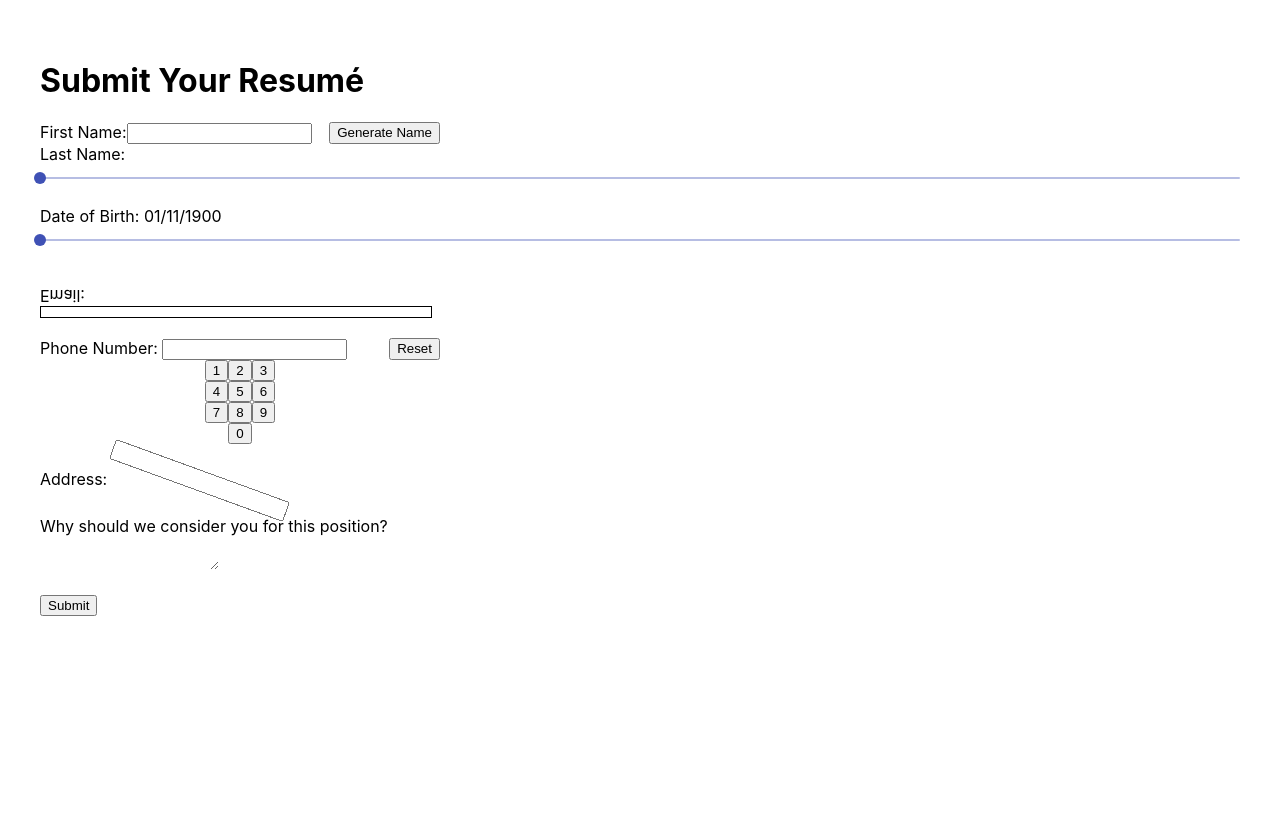
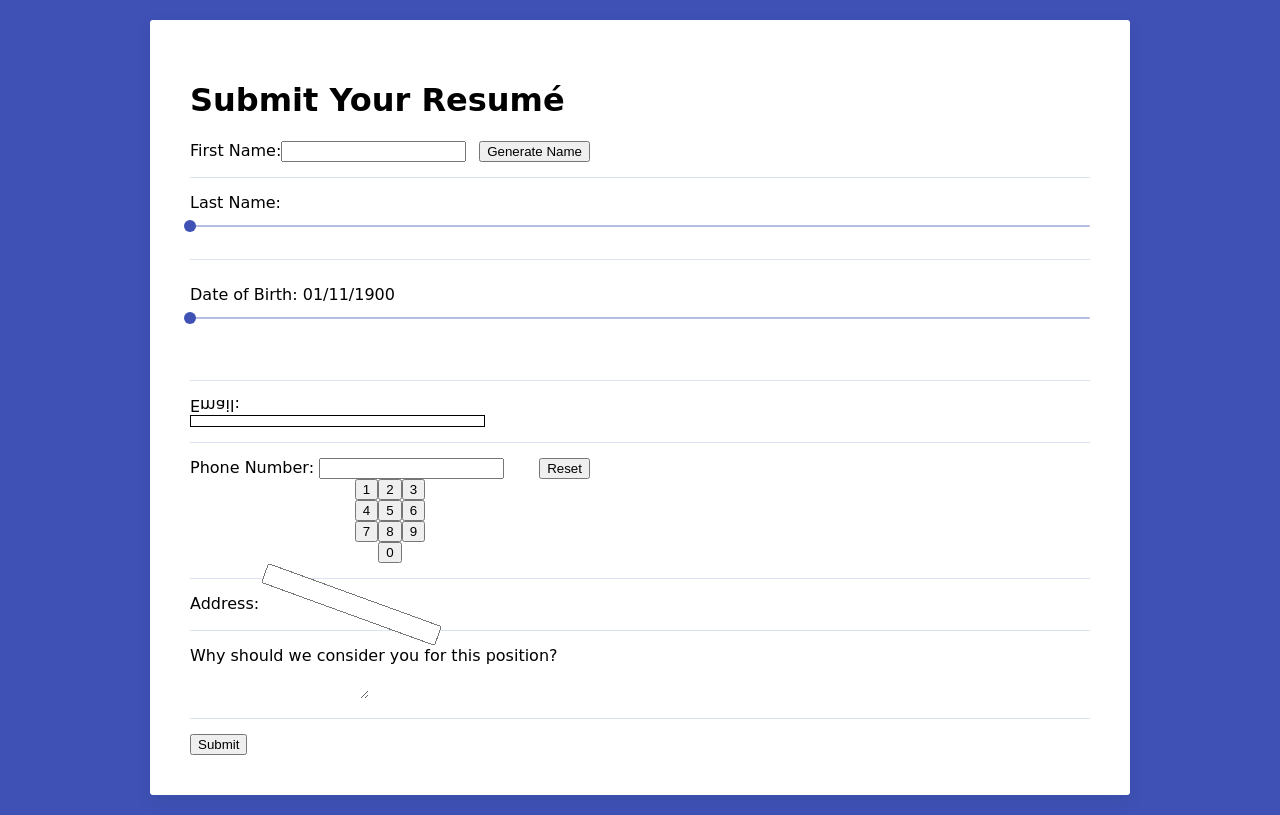
Before and after one commit to agervase/gervase-monica-badui, a React (Create React App) app: page / in a window 1280 px wide. Built offline with nearby package versions, Linux system fonts and the light colour scheme.

Commit message:
make it beautiful

```diff
--- a/src/Components/AddressInput/AddressInput.css.ts
+++ b/src/Components/AddressInput/AddressInput.css.ts
@@ -6,6 +6,4 @@ export const AddressInputBox = styled.input<Props>`
   transform: rotate(${(props) => props.degrees}deg);
 `;
 
-export const Container = styled.div`
-  margin: 25px 0;
-`;
+export const Container = styled.div``;
--- a/src/Components/CommentInput/CommentInput.css.ts
+++ b/src/Components/CommentInput/CommentInput.css.ts
@@ -4,6 +4,4 @@ export const CommentBox = styled.textarea`
   border: none;
 `;
 
-export const Container = styled.div`
-  margin: 20px 0;
-`;
+export const Container = styled.div``;
--- a/src/Components/Form/Form.css.ts
+++ b/src/Components/Form/Form.css.ts
@@ -16,4 +16,17 @@ export const ButtonContainer = styled.div`
 
 export const FormContainer = styled.div`
   padding: 40px;
+  max-width: 900px;
+  margin: 20px auto;
+  background: #fff;
+  border-radius: 3px;
+  box-shadow: 0px 6px 16px rgba(28, 50, 55, 0.1);
 `;
+
+export const Divider = styled.div`
+  width: 100%;
+  margin: 15px auto;
+  height: 1px;
+  border-radius: 3px;
+  background-color: #dde2f2;
+`;
--- a/src/Components/Form/Form.tsx
+++ b/src/Components/Form/Form.tsx
@@ -7,7 +7,7 @@ import { LastNameInput } from "./../LastNameInput/LastNameInput";
 import React from "react";
 import { FirstNameInput } from "../FirstNameInput/FirstNameInput";
 import { FormTitle } from "../FormTitle/FormTitle";
-import { FormContainer } from "./Form.css";
+import { Divider, FormContainer } from "./Form.css";
 import { SubmitButton } from "../SubmitButton/SubmitButton";
 
 export const Form = () => {
@@ -16,12 +16,19 @@ export const Form = () => {
       <form id="resume-box" action="">
         <FormTitle />
         <FirstNameInput />
+        <Divider />
         <LastNameInput />
+        <Divider />
         <DobInput />
+        <Divider />
         <EmailInput />
+        <Divider />
         <PhoneInput />
+        <Divider />
         <AddressInput />
+        <Divider />
         <CommentInput />
+        <Divider />
         <SubmitButton />
       </form>
     </FormContainer>
--- a/src/Components/PhoneInput/PhoneInput.css.ts
+++ b/src/Components/PhoneInput/PhoneInput.css.ts
@@ -10,7 +10,6 @@ export const NumbersContainer = styled.div`
 `;
 
 export const Container = styled.div`
-  margin: 20px 0;
   max-width: 400px;
 `;
 
--- a/src/index.css
+++ b/src/index.css
@@ -1,13 +1,15 @@
 body {
   margin: 0;
-  font-family: -apple-system, BlinkMacSystemFont, 'Segoe UI', 'Roboto', 'Oxygen',
-    'Ubuntu', 'Cantarell', 'Fira Sans', 'Droid Sans', 'Helvetica Neue',
-    sans-serif;
+  /* font-family: -apple-system, BlinkMacSystemFont, "Segoe UI", "Roboto", "Oxygen",
+    "Ubuntu", "Cantarell", "Fira Sans", "Droid Sans", "Helvetica Neue",
+    sans-serif; */
+  font-family: "Comic Sans MS", "Comic Sans", cursive;
   -webkit-font-smoothing: antialiased;
   -moz-osx-font-smoothing: grayscale;
+  background-color: #3f51b5;
 }
 
 code {
-  font-family: source-code-pro, Menlo, Monaco, Consolas, 'Courier New',
+  font-family: source-code-pro, Menlo, Monaco, Consolas, "Courier New",
     monospace;
 }
```
